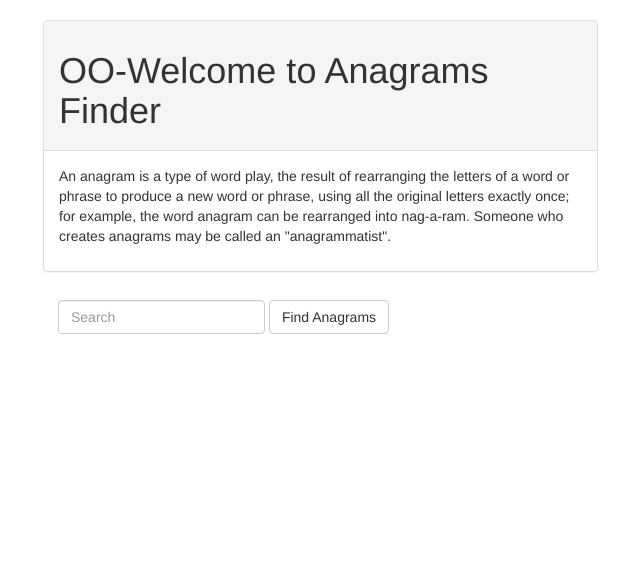
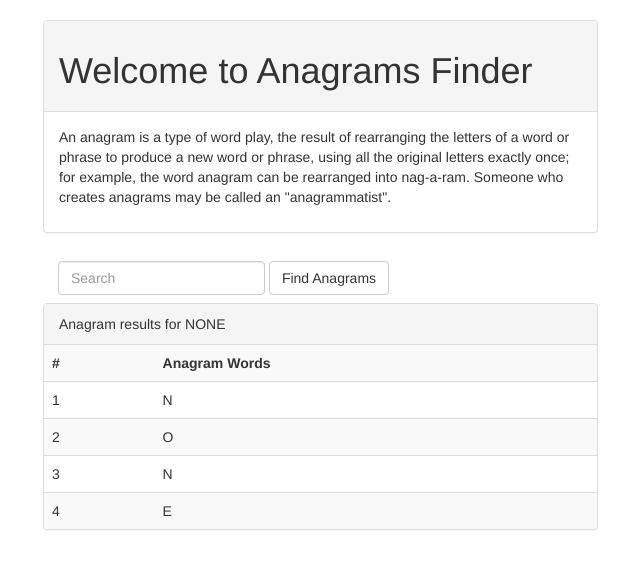
Before and after one commit to golden-eagle-it-technologies/anagrams, a Django app: page / in a window 1280 px wide. Shown: the top 569 px of the page, without its empty margins (27-667 px from the left). Run offline with Django 3.2, Linux system fonts and the light colour scheme; some libraries are stand-ins or nearby versions.

Commit message:
template change

```diff
--- a/apps/anagrams/templates/anagrams.html
+++ b/apps/anagrams/templates/anagrams.html
@@ -43,7 +43,7 @@
 
 <div class="panel panel-default">
   <!-- Default panel contents -->
-  <div class="panel-heading"><h1>{% if word == "NONE" %}OO-Welcome to {% endif %}Anagrams Finder</h1></div>
+  <div class="panel-heading"><h1>{% if word == "NONE" %}Welcome to {% endif %}Anagrams Finder</h1></div>
   <div class="panel-body">
     <p>An anagram is a type of word play, the result of rearranging the letters of a word or phrase to produce a new word or phrase, using all the original letters exactly once; for example, the word anagram can be rearranged into nag-a-ram. Someone who creates anagrams may be called an "anagrammatist".</p>
   </div>
@@ -66,7 +66,10 @@
 
 </div>
 </div>
-{% if word != "NONE" %}
+{% if word == "" %}
+	<div class="alert">You have to try a word to find an anagrams!</div>
+{% endif %}
+{% if word != "NONE" or word != "" %}
 <div class=row>
 <div class="col-md-6">
 <div class="panel panel-default">
```
Also changed, not shown: README.md.
